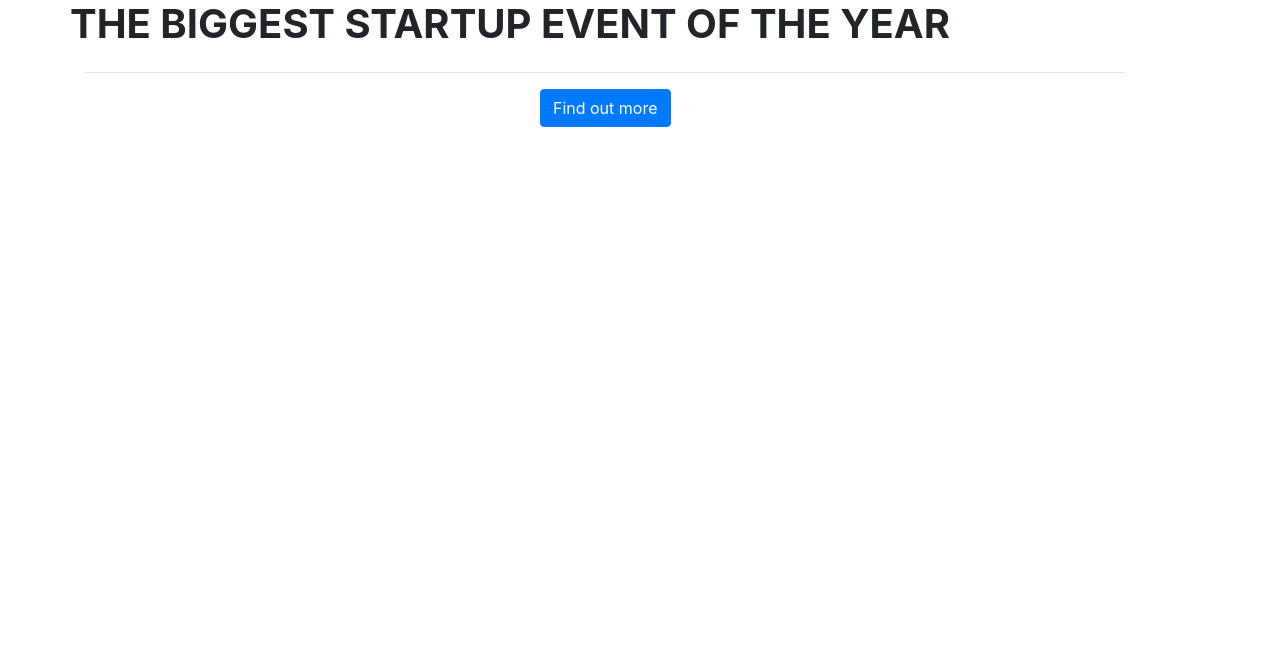
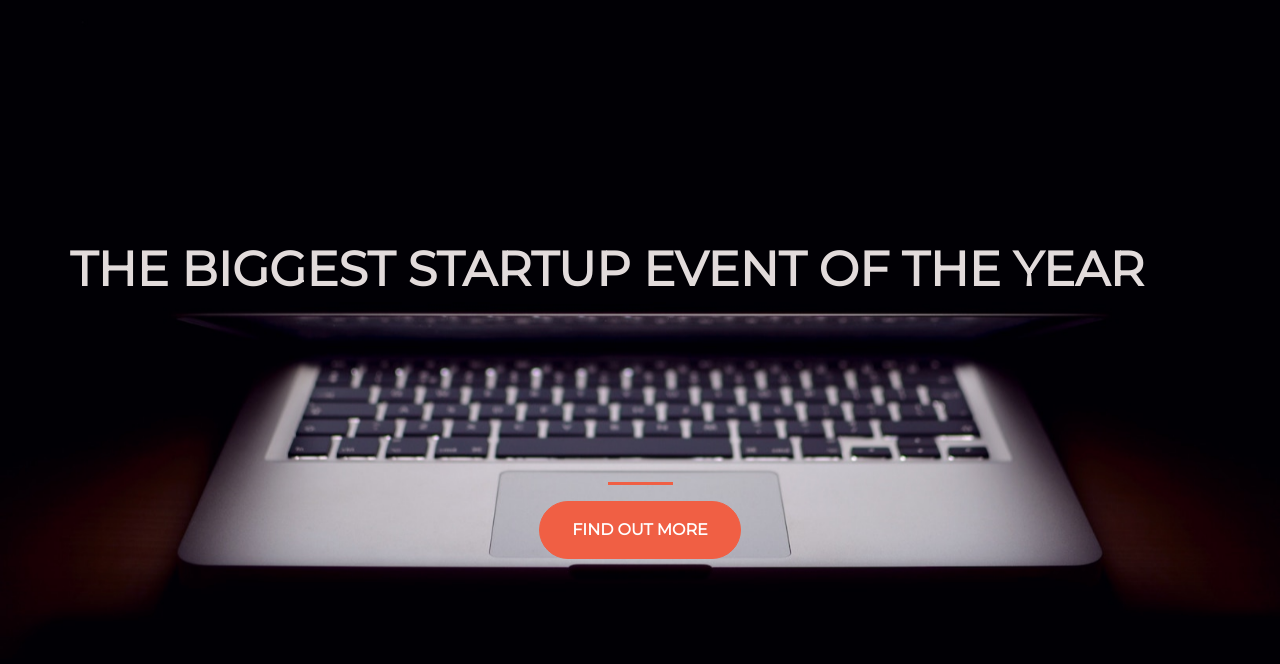
Before and after one commit to Ivaluemyprivacy-github/my-wip, a plain HTML site: page index.html in a window 1280 px wide. Drawn offline with nearby package versions, Linux system fonts and the light colour scheme.

Commit message:
Add files via upload

```diff
--- a/index.html
+++ b/index.html
@@ -14,7 +14,7 @@
     <link rel="stylesheet" href="https://stackpath.bootstrapcdn.com/bootstrap/4.3.1/css/bootstrap.min.css" integrity="sha384-ggOyR0iXCbMQv3Xipma34MD+dH/1fQ784/j6cY/iJTQUOhcWr7x9JvoRxT2MZw1T" crossorigin="anonymous">
 
     <!-- Your own stylesheet -->
-    <link rel="stylesheet" type="text/css" href="startupstyle.css">
+    <link rel="stylesheet" type="text/css" href="style.css">
   </head>
   <body>
     <div class="container d-flex align-items-center h-100">
```
